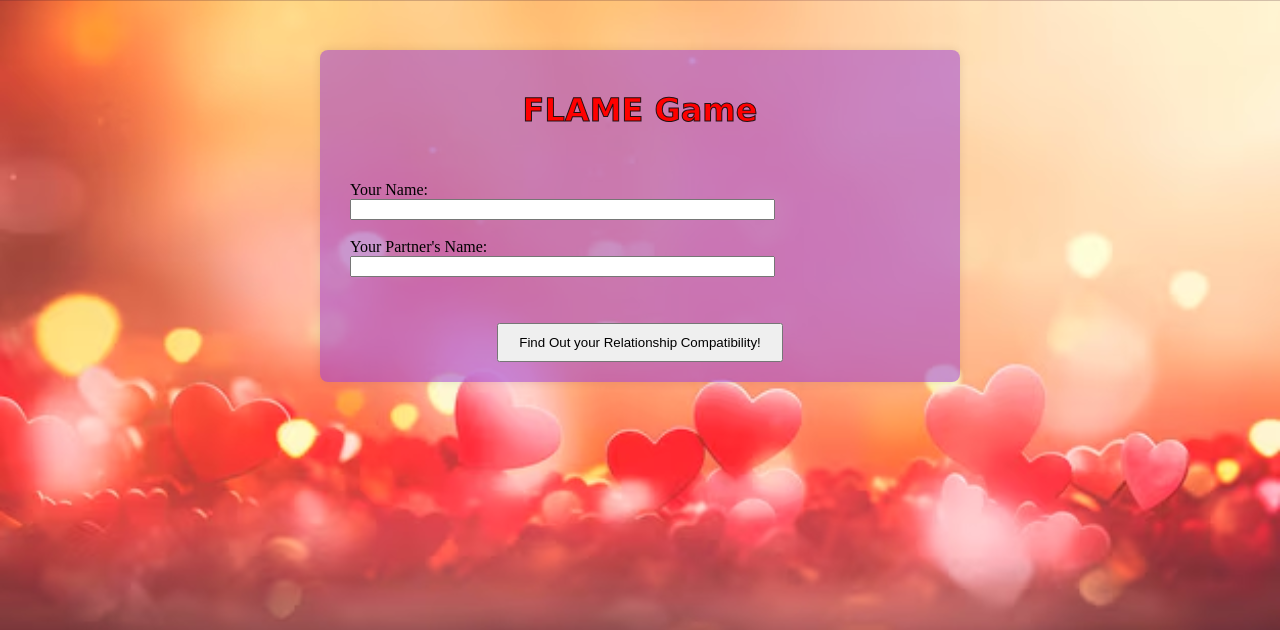
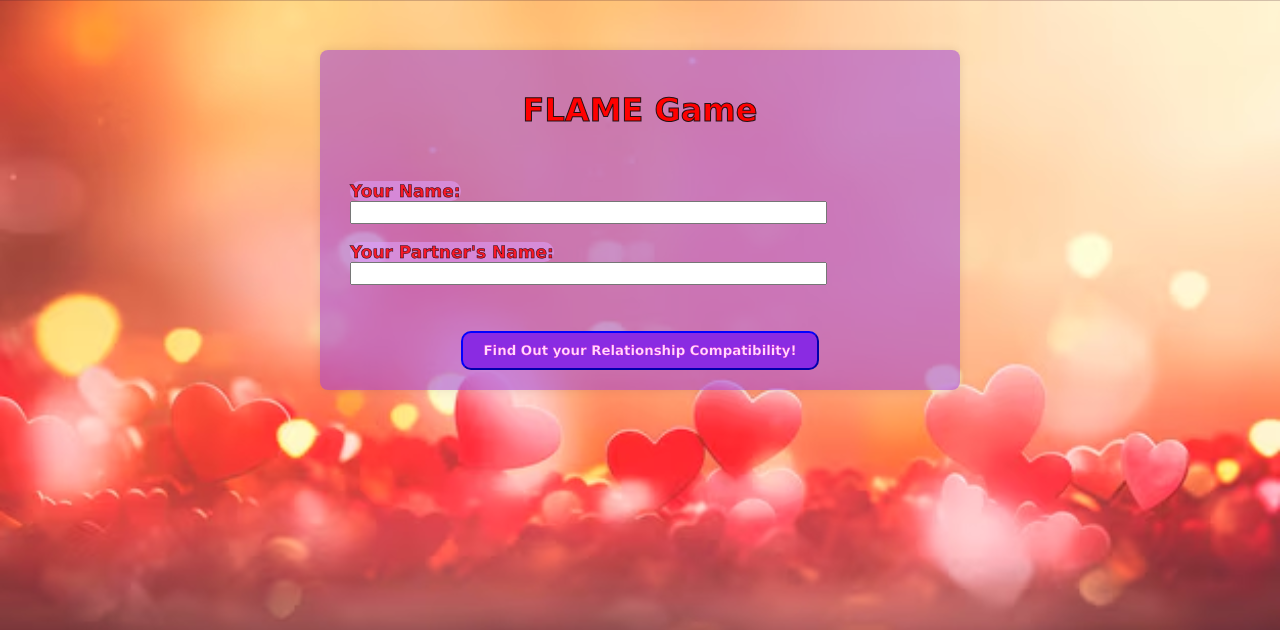
Before and after one commit to biprojeetchaudhury/Flame-Game, a Flask app: page / in a window 1280 px wide. Shown: the top 630 px of the page. Run offline with Flask 3, Linux system fonts and the light colour scheme.

Commit message:
Add files via upload

```diff
--- a/Flame/static/style.css
+++ b/Flame/static/style.css
@@ -9,7 +9,7 @@
     margin: 50px auto;
     text-align: center;
     padding: 20px;
-    background: #9e41d48b;
+    background: #a041d78b;
     border-radius: 8px;
     box-shadow: 0 0 10px rgba(0, 0, 0, 0.1);
 }
@@ -22,16 +22,53 @@
 }
 
 .name_container{
+    /* background-color: rgba(0, 0, 255, 0.285); */
+    border-radius: 8px;
     padding: 10px;
     text-align: left;
     justify-content: center;
 }
 
 button{
+    font-family: Verdana, Geneva, Tahoma, sans-serif;
+    font-weight: bolder;
+    color: rgb(255, 219, 254);
+    -webkit-text-stroke: #ff00c3 0.2px;
+    background-color: blueviolet;
+    border-radius: 10px;
+    border-color: blue;
     padding: 10px 20px;
     cursor: pointer;
 }
 
+button:hover{
+    background-color: #ff3a78c5;
+    transition: 0.6s ease;
+}
+
+label{
+    font-family: Verdana, Geneva, Tahoma, sans-serif;
+    font-style: normal;
+    font-weight: bolder;
+    font-size: 17px;
+    -webkit-text-stroke: #000000e1 0.5px;
+    color: rgba(255, 0, 0, 0.82);
+    background-color: #e2a0ff88;
+    border-radius: 40px;
+}
+
+input{
+    font-size: 15px;
+}
+
 h2{
     text-align: center;
+    padding: 20px;
+    font-family: ubuntu, sans-serif;
+    font-weight:bold;
+    color: rgb(250, 255, 209);
+    background-color: #ff0040a4;
+    background-image: linear-gradient(rgba(255, 0, 64, 0.5), rgba(255, 0, 64, 0.5)), url(images.jpg);
+    border-radius: 14px;
+    text-shadow: 2px 2px 5px rgba(51, 0, 92, 0.5);
 }
```
Also changed, not shown: Flame/static/images.jpg (added).
